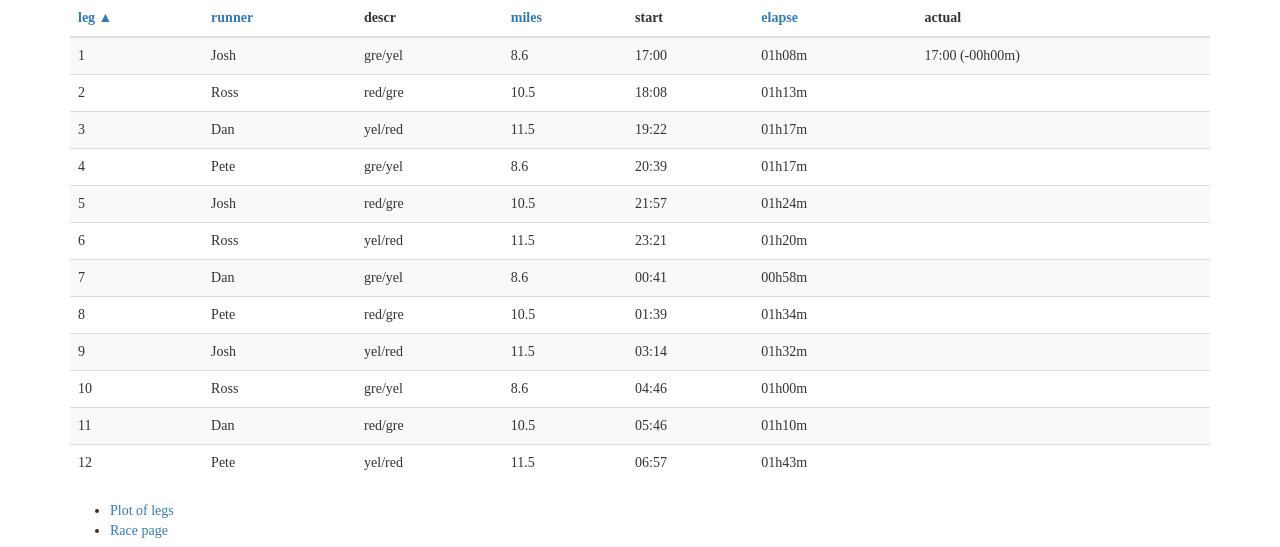
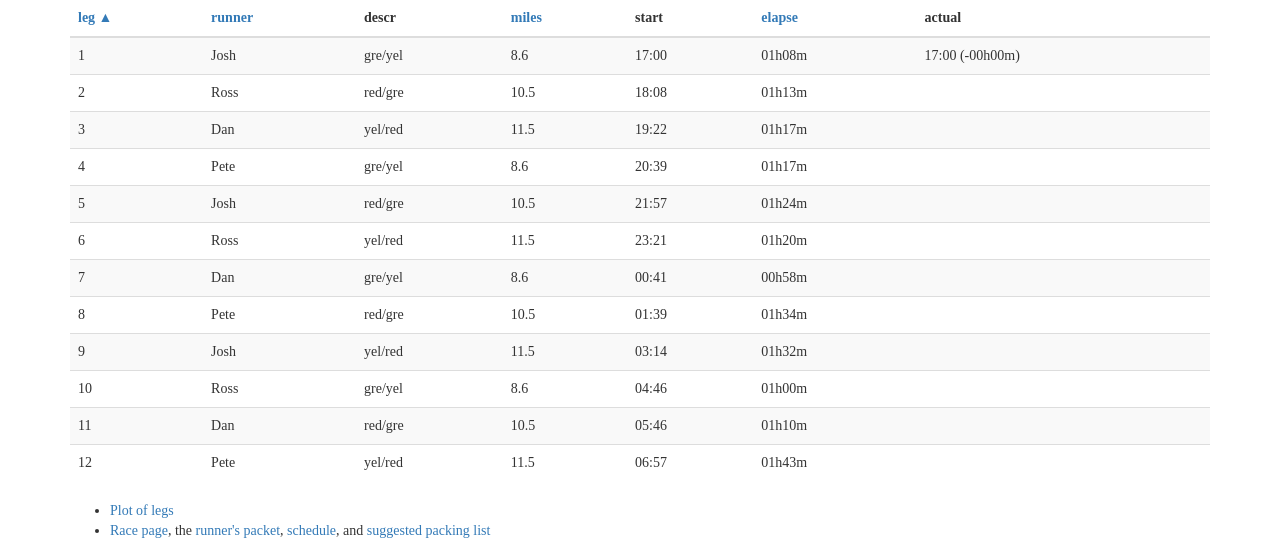
Before and after one commit to peterfpeterson/musings, a Jekyll site: the page built from docs/AtlantaRagnar2017/index.html, in a window 1280 px wide, cut to the strip 0-547 px from the top of the page. Built offline with Jekyll 4.4.1, drawn with Linux system fonts in a browser that asks for light colours; some web fonts are replaced.

Commit message:
Add links

```diff
--- a/docs/AtlantaRagnar2017/index.html
+++ b/docs/AtlantaRagnar2017/index.html
@@ -34,7 +34,10 @@ title: Atlanta 2017 - table
 
 <ul>
   <li><a href="plot.html">Plot of legs</a></li>
-  <li><a href="https://www.runragnar.com/event-detail/trail/atlanta_ga">Race page</a></li>
+  <li><a href="https://www.runragnar.com/event-detail/trail/atlanta_ga">Race page</a>,
+    the <a href="https://quip.com/Vs7MAMarBzMG">runner's packet</a>,
+    <a href="https://quip.com/1ebCAnb1miTs">schedule</a>,
+    and <a href="https://quip.com/3I3vAewC62R3">suggested packing list</a></li>
 </ul>
 
 <iframe id="forecast_embed" type="text/html" frameborder="0" height="245"
```
